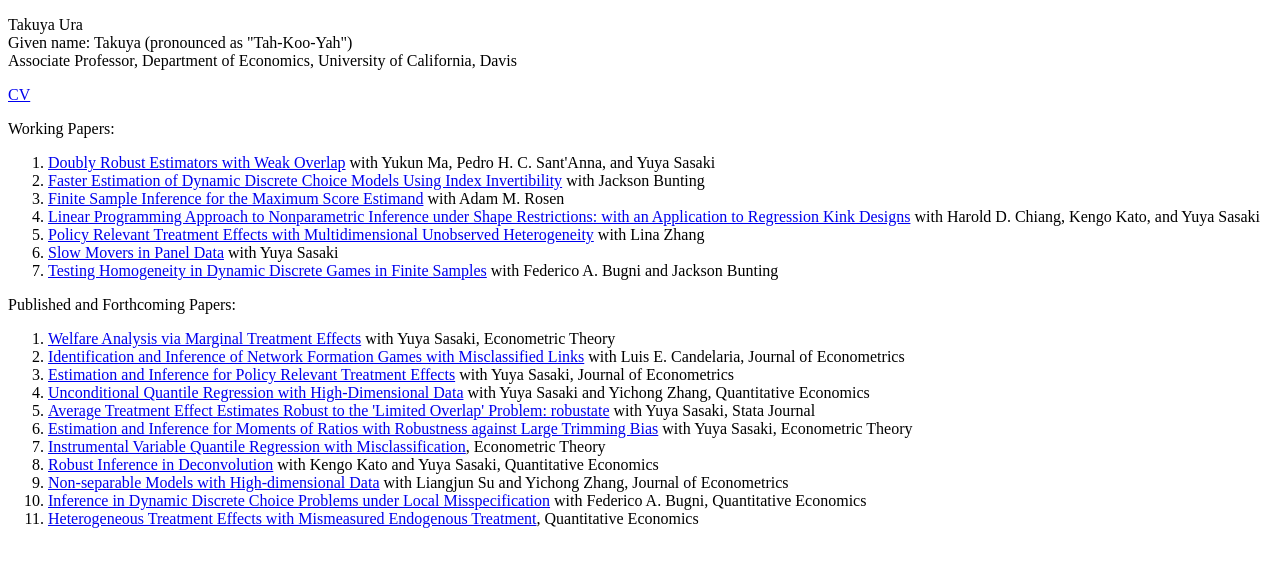
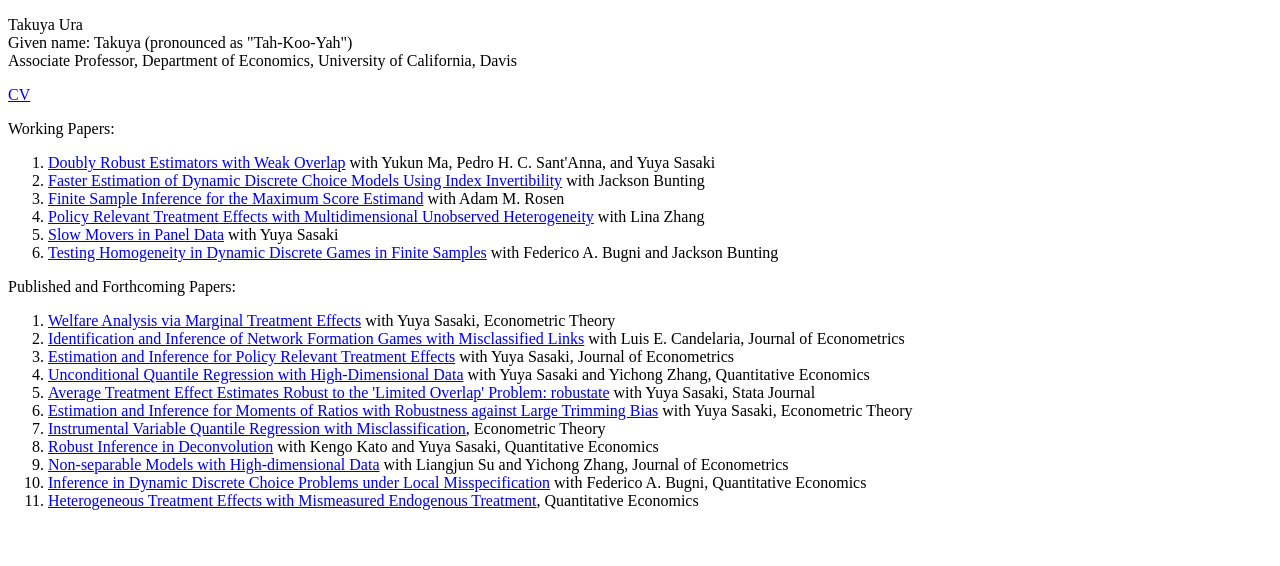
Before and after one commit to uratakuya/uratakuya.github.io, a plain HTML site: page index.html in a window 1280 px wide. Drawn offline with Linux system fonts and the light colour scheme.

Commit message:
Update index.html

```diff
--- a/index.html
+++ b/index.html
@@ -16,7 +16,6 @@ Working Papers:
 <li><a href="https://arxiv.org/abs/2304.08974">Doubly Robust Estimators with Weak Overlap</a> with  Yukun Ma, Pedro H. C. Sant'Anna, and Yuya Sasaki</li>
 <li><a href="https://arxiv.org/abs/2304.02171">Faster Estimation of Dynamic Discrete Choice Models Using Index Invertibility</a> with Jackson Bunting</li>
 <li><a href="MaxScore20230731.pdf">Finite Sample Inference for the Maximum Score Estimand</a> with Adam M. Rosen</li>
-<li><a href="https://arxiv.org/abs/2102.06586">Linear Programming Approach to Nonparametric Inference under Shape Restrictions: with an Application to Regression Kink Designs</a> with Harold D. Chiang, Kengo Kato, and Yuya Sasaki</li>
 <li><a href="https://arxiv.org/abs/2403.13738">Policy Relevant Treatment Effects with Multidimensional Unobserved Heterogeneity</a> with Lina Zhang</li>
 <li><a href="https://arxiv.org/abs/2110.12041">Slow Movers in Panel Data</a> with Yuya Sasaki</li>
 <li><a href="https://arxiv.org/abs/2010.02297">Testing Homogeneity in Dynamic Discrete Games in Finite Samples</a> with Federico A. Bugni and Jackson Bunting</li>
```
